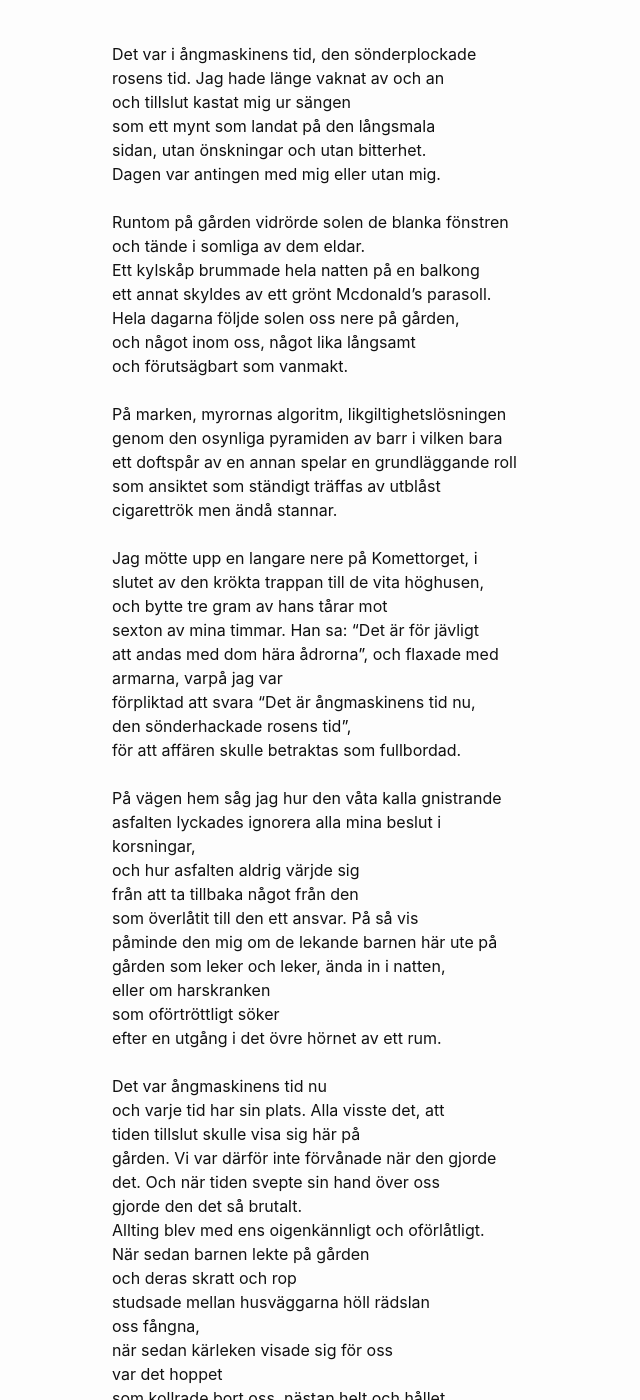
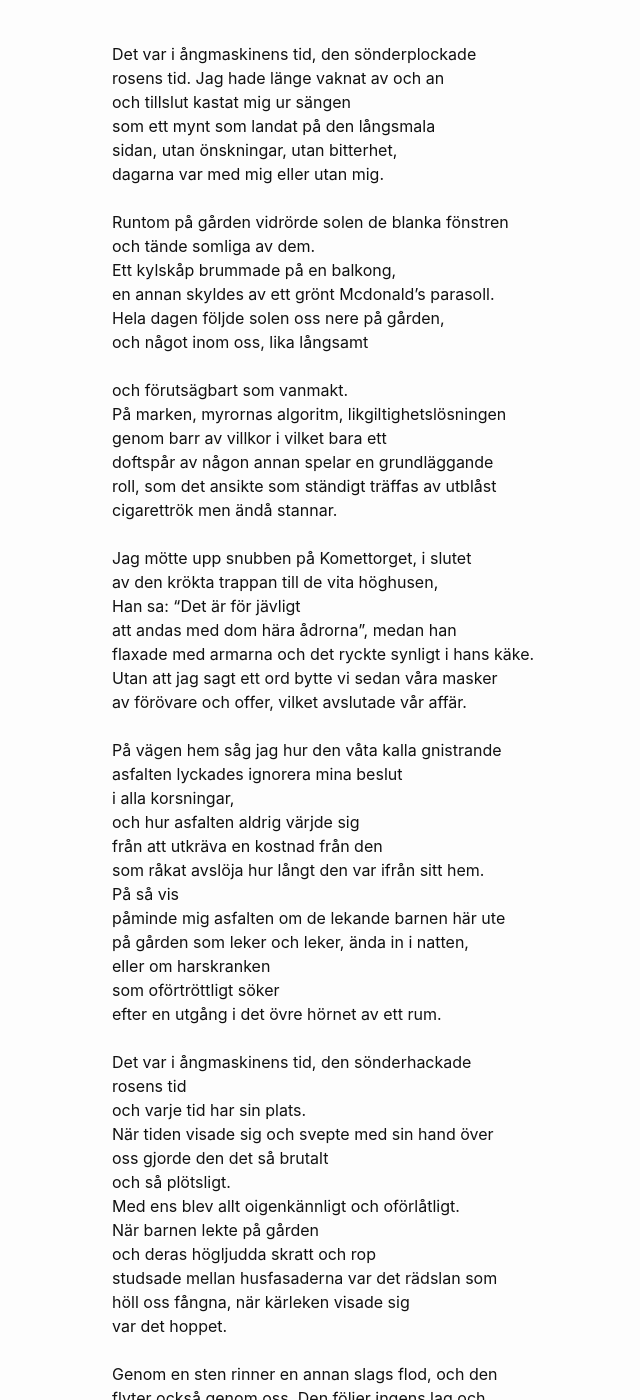
Before and after one commit to terr4form4/terr4form4.github.io, a Jekyll site: the page built from _posts/poesi/2024-01-03-dikter-2023-2024.md, in a window 1280 px wide and 1400 px high, scrolled down 7601 px. Shown: the whole window, without its empty margins (158-798 px from the left). Built offline with Jekyll 4.4.1, drawn with Linux system fonts in a browser that asks for light colours; comment, search, counter and statistics services are not loaded; some of the changed text lies outside the part shown.

Commit message:
ångmaskinen

```diff
--- a/_posts/poesi/2024-01-03-dikter-2023-2024.md
+++ b/_posts/poesi/2024-01-03-dikter-2023-2024.md
@@ -312,68 +312,66 @@ Det var i ångmaskinens tid, den sönderplockade<br/>
 rosens tid. Jag hade länge vaknat av och an<br/>
 och tillslut kastat mig ur sängen<br/>
 som ett mynt som landat på den långsmala<br/>
-sidan, utan önskningar och utan bitterhet.<br/>
-Dagen var antingen med mig eller utan mig.<br/>
+sidan, utan önskningar, utan bitterhet,<br/>
+dagarna var med mig eller utan mig.<br/>
 <br/>
 Runtom på gården vidrörde solen de blanka fönstren<br/>
-och tände i somliga av dem eldar.<br/>
-Ett kylskåp brummade hela natten på en balkong<br/>
-ett annat skyldes av ett grönt Mcdonald's parasoll.<br/>
-Hela dagarna följde solen oss nere på gården,<br/>
-och något inom oss, något lika långsamt<br/>
+och tände somliga av dem.<br/>
+Ett kylskåp brummade på en balkong,<br/>
+en annan skyldes av ett grönt Mcdonald's parasoll.<br/>
+Hela dagen följde solen oss nere på gården,<br/>
+och något inom oss, lika långsamt<br/>
+<br/>
 och förutsägbart som vanmakt.<br/>
-<br/>
 På marken, myrornas algoritm, likgiltighetslösningen<br/>
-genom den osynliga pyramiden av barr i vilken bara<br/>
-ett doftspår av en annan spelar en grundläggande roll<br/>
-som ansiktet som ständigt träffas av utblåst<br/>
+genom barr av villkor i vilket bara ett<br/>
+doftspår av någon annan spelar en grundläggande<br/>
+roll, som det ansikte som ständigt träffas av utblåst<br/>
 cigarettrök men ändå stannar.<br/>
 <br/>
-Jag mötte upp en langare nere på Komettorget, i<br/>
-slutet av den krökta trappan till de vita höghusen,<br/>
-och bytte tre gram av hans tårar mot<br/>
-sexton av mina timmar. Han sa: "Det är för jävligt<br/>
-att andas med dom hära ådrorna", och flaxade med<br/>
-armarna, varpå jag var<br/>
-förpliktad att svara "Det är ångmaskinens tid nu,<br/>
-den sönderhackade rosens tid",<br/>
-för att affären skulle betraktas som fullbordad.<br/>
+Jag mötte upp snubben på Komettorget, i slutet<br/>
+av den krökta trappan till de vita höghusen,<br/>
+Han sa: "Det är för jävligt<br/>
+att andas med dom hära ådrorna", medan han<br/>
+flaxade med armarna och det ryckte synligt i hans käke.<br/>
+Utan att jag sagt ett ord bytte vi sedan våra masker<br/>
+av förövare och offer, vilket avslutade vår affär.<br/>
 <br/>
 På vägen hem såg jag hur den våta kalla gnistrande<br/>
-asfalten lyckades ignorera alla mina beslut i<br/>
-korsningar,<br/>
+asfalten lyckades ignorera mina beslut<br/>
+i alla korsningar,<br/>
 och hur asfalten aldrig värjde sig<br/>
-från att ta tillbaka något från den<br/>
-som överlåtit till den ett ansvar. På så vis<br/>
-påminde den mig om de lekande barnen här ute på<br/>
-gården som leker och leker, ända in i natten,<br/>
+från att utkräva en kostnad från den<br/>
+som råkat avslöja hur långt den var ifrån sitt hem.<br/>
+På så vis<br/>
+påminde mig asfalten om de lekande barnen här ute<br/>
+på gården som leker och leker, ända in i natten,<br/>
 eller om harskranken<br/>
 som oförtröttligt söker<br/>
 efter en utgång i det övre hörnet av ett rum.<br/>
 <br/>
-Det var ångmaskinens tid nu<br/>
-och varje tid har sin plats. Alla visste det, att<br/>
-tiden tillslut skulle visa sig här på<br/>
-gården. Vi var därför inte förvånade när den gjorde<br/>
-det. Och när tiden svepte sin hand över oss<br/>
-gjorde den det så brutalt.<br/>
-Allting blev med ens oigenkännligt och oförlåtligt.<br/>
-När sedan barnen lekte på gården<br/>
-och deras skratt och rop<br/>
-studsade mellan husväggarna höll rädslan<br/>
-oss fångna,<br/>
-när sedan kärleken visade sig för oss<br/>
-var det hoppet<br/>
-som kollrade bort oss, nästan helt och hållet.<br/>
+Det var i ångmaskinens tid, den sönderhackade<br/>
+rosens tid<br/>
+och varje tid har sin plats.<br/>
+När tiden visade sig och svepte med sin hand över<br/>
+oss gjorde den det så brutalt<br/>
+och så plötsligt.<br/>
+Med ens blev allt oigenkännligt och oförlåtligt.<br/>
+När barnen lekte på gården<br/>
+och deras högljudda skratt och rop<br/>
+studsade mellan husfasaderna var det rädslan som<br/>
+höll oss fångna, när kärleken visade sig<br/>
+var det hoppet.<br/>
 <br/>
 Genom en sten rinner en annan slags flod, och den<br/>
 flyter också genom oss. Den följer ingens lag och<br/>
 ingens vilja.<br/>
-Och någonstans i en sten finns heller igenstans att<br/>
-ta vägen.<br/>
-Vi här på gården vet det och lever med det,<br/>
-Därför upphör vi aldrig att skruva och dra åt dom där<br/>
-små skruvar som håller ihop alltsammans,<br/>
-tills vi<br/>
+Och någonstans i en sten finns heller igenstans<br/>
+att ta vägen.<br/>
+Vi på gården vet hur, men inte varför<br/>
+och vi lever med detta faktum.<br/>
+Därför upphör vi aldrig att skruva och dra åt<br/>
+skruvarna som håller ihop alltsammans så tätt,<br/>
+tills vi en dag<br/>
 når självaste hjärtat.<br/>
 <br/>
```
